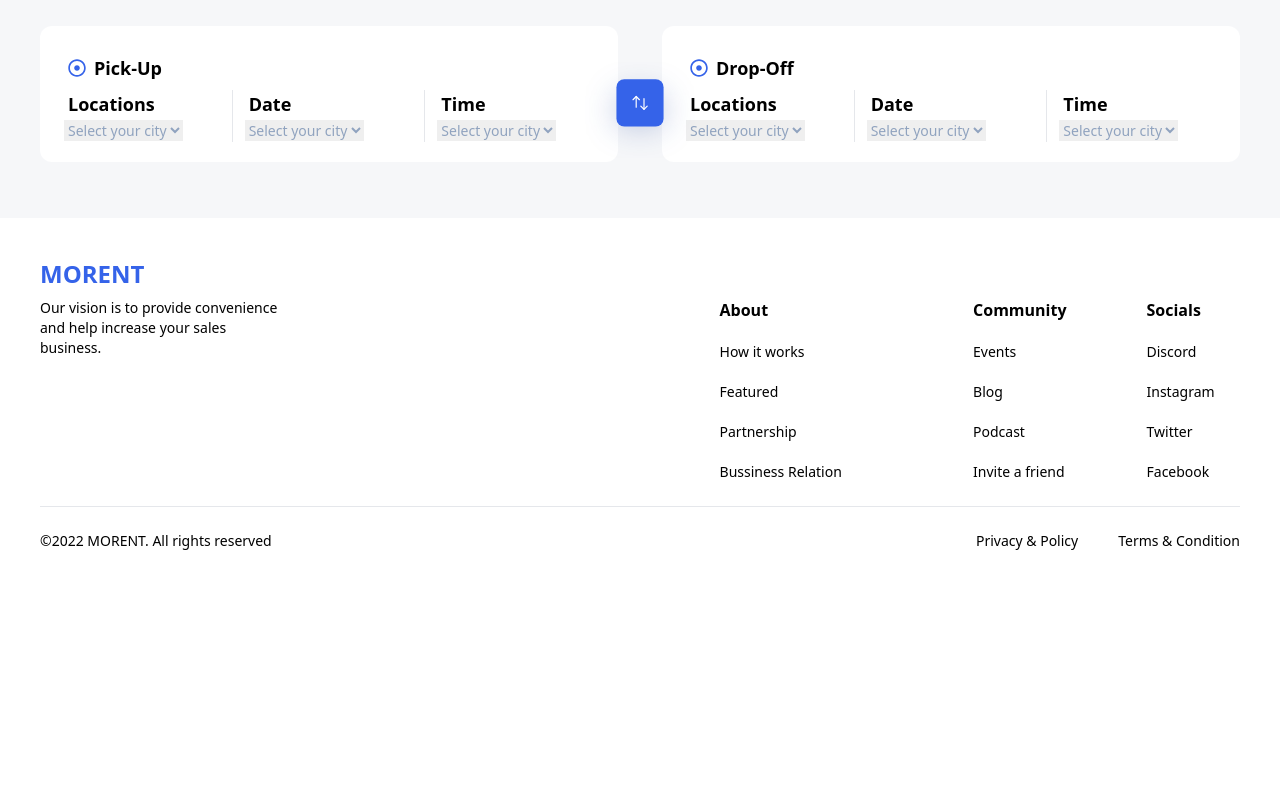
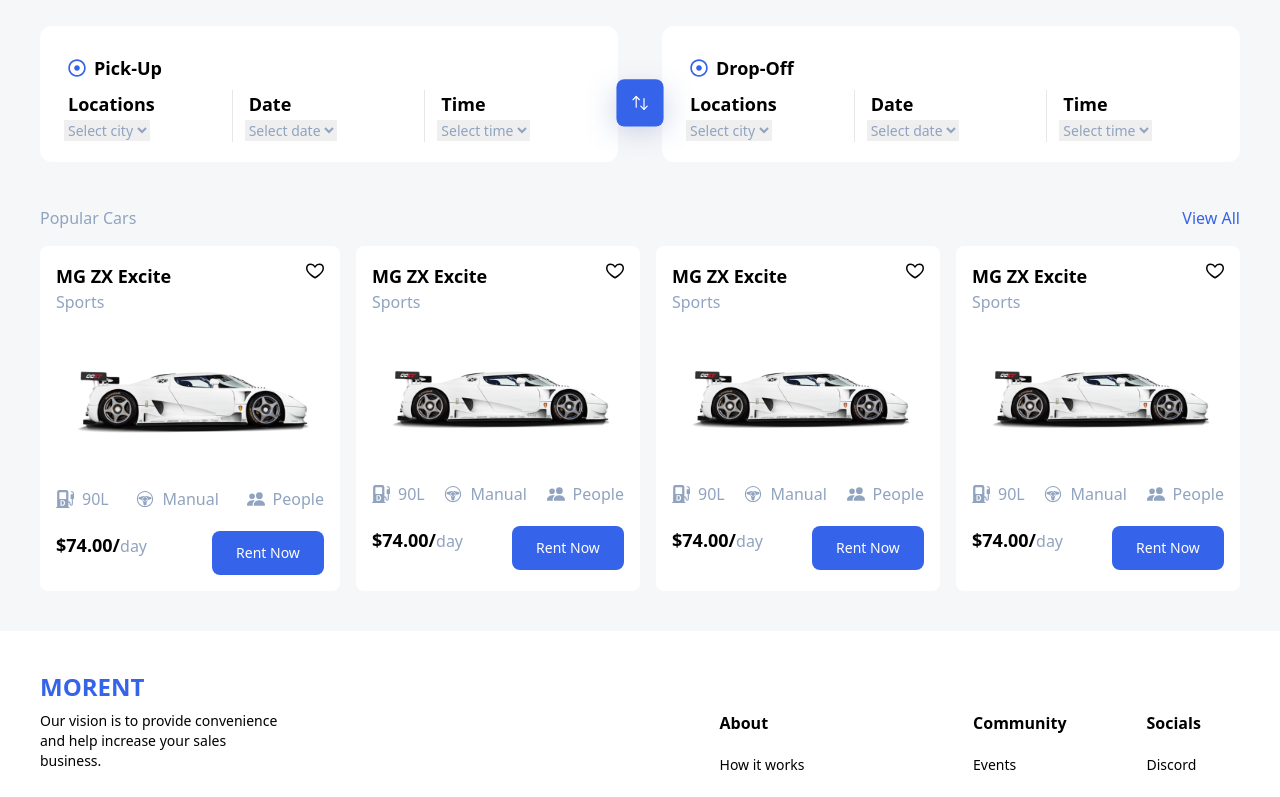
Before and after one commit to ForJessicaSake/Car-Rental, a Next.js app: page / in a window 1280 px wide. Shown: the part 540-1337 px from the top of the page. Before the commit the page ends 1107 px from the top, so only its background shows below. Built offline with nearby package versions, Linux system fonts and the light colour scheme.

Commit message:
feat: Popular cars UI

```diff
--- a/components/Header/Header.tsx
+++ b/components/Header/Header.tsx
@@ -5,9 +5,9 @@ import Pick from "../Micro/cards/Pick";
 
 const Header = () => {
   return (
-    <header className="mx-auto container lg:py-7 px-5 lg:px-10">
+    <header className="mx-auto container lg:pt-7 px-5 lg:px-10">
       <div className="flex justify-between space-x-5 ">
-        <div className=" lg:w-[640px] w-full bg-cover bg-[url('/assets/header/ads.svg')]  h-min rounded-lg">
+        <div className=" lg:w-[640px] w-full bg-cover bg-[url('/assets/header/ads.svg')] h-min rounded-lg">
           <div className="p-5 w-full">
             <h1 className="sm:text-3xl text-xl lg:max-w-[250px] font-medium text-white">
               The Best Platform for Car Rental
--- a/components/Micro/button/Button.tsx
+++ b/components/Micro/button/Button.tsx
@@ -5,7 +5,7 @@ type Props = {
 };
 
 const Button = ({ className, children, disabled }: Props) => {
-  return <button className={`h-11 rounded-lg sm:w-36 w-28 text-white font-medium ${className}`}>{children}</button>;
+  return <button className={` ${className} h-11 rounded-lg text-white font-medium sm:w-28 w-24` }>{children}</button>;
 };
 
 export default Button;
--- /dev/null
+++ b/components/Micro/cards/Item.tsx
@@ -0,0 +1,65 @@
+import React from "react";
+import Button from "../button/Button";
+import Image from "next/image";
+import {
+  BsFuelPumpDieselFill,
+  BsFillPeopleFill,
+  BsFillBookFill,
+} from "react-icons/bs";
+import { GiSteeringWheel } from "react-icons/gi";
+import {GrFavorite} from "react-icons/gr"
+
+const Item = () => {
+  return (
+    <div className="rounded-lg p-4 bg-white">
+      <div>
+        <div className="flex justify-between">
+          <hgroup>
+            <h3 className="text-lg font-bold">MG ZX Excite</h3>
+            <h4 className="font-medium text-lg lg:text-base text-text">Sports</h4>
+          </hgroup>
+          <p><GrFavorite className="text-lg text-text"/></p>
+        </div>
+        <Image
+          src="/assets/header/car1.svg"
+          alt="car"
+          width={270}
+          height={108}
+          className="my-12"
+        />
+      </div>
+      <div>
+        <ul className="flex justify-between text-text text-base">
+          <li className="flex items-center">
+            <span className="pr-2 text-lg">
+              <BsFuelPumpDieselFill />
+            </span>
+            90L
+          </li>
+          <li className="flex items-center">
+            <span className="pr-2 text-lg">
+              <GiSteeringWheel />
+            </span>
+            Manual
+          </li>
+          <li className="flex items-center">
+            <span className="pr-2 text-lg">
+              <BsFillPeopleFill />
+            </span>
+            People
+          </li>
+        </ul>
+        <div className="flex pt-5 justify-between">
+          <p className="text-base font-medium text-text">
+            <span className="text-black font-bold text-lg">$74.00/</span>day
+          </p>
+          <Button className="bg-primary w-24 ml-16 lg:ml-5 xl:ml-0 text-sm text-white font-medium">
+            Rent Now
+          </Button>
+        </div>
+      </div>
+    </div>
+  );
+};
+
+export default Item;
--- a/components/Micro/cards/Pick.tsx
+++ b/components/Micro/cards/Pick.tsx
@@ -19,19 +19,19 @@ const Pick = ({ one, two, three, heading }: Props) => {
         <div className="border-r px-6">
           <h4 className="px-1 font-semibold sm:text-lg">{one}</h4>
           <select className="text-text text-xs sm:text-sm">
-            <option>Select your city</option>
+            <option>Select city</option>
           </select>
         </div>
         <div className="border-r px-3">
           <h4 className="px-1 font-semibold sm:text-lg">{two}</h4>
           <select className="text-text text-xs sm:text-sm">
-            <option>Select your city</option>
+            <option>Select date</option>
           </select>
         </div>
         <div className="px-3">
           <h4 className="px-1 font-semibold sm:text-lg">{three}</h4>
           <select className="text-text text-xs sm:text-sm">
-            <option>Select your city</option>
+            <option>Select time</option>
           </select>
         </div>
       </div>
--- /dev/null
+++ b/components/Popular/Popular.tsx
@@ -0,0 +1,21 @@
+import React from "react";
+import Item from "../Micro/cards/Item";
+
+const Popular = () => {
+  return (
+    <main className="mx-auto container px-5 lg:px-10 pb-10 w-full">
+      <nav className="flex justify-between py-4 text-text font-medium">
+        <h3>Popular Cars</h3>
+        <p className="text-primary">View All</p>
+      </nav>
+      <div className="lg:grid grid-cols-4 flex space-x-4 xl:overflow-hidden overflow-x-auto">
+          <Item />
+          <Item />
+          <Item />
+          <Item />
+      </div>
+    </main>
+  );
+};
+
+export default Popular;
--- a/pages/index.tsx
+++ b/pages/index.tsx
@@ -1,10 +1,12 @@
 import Header from "@/components/Header/Header";
+import Popular from "@/components/Popular/Popular";
 import React from "react";
 
 export default function Home() {
   return (
     <main className="bg-[#F6F7F9]">
-      <Header/>
+      <Header />
+      <Popular />
     </main>
   );
 }
```
